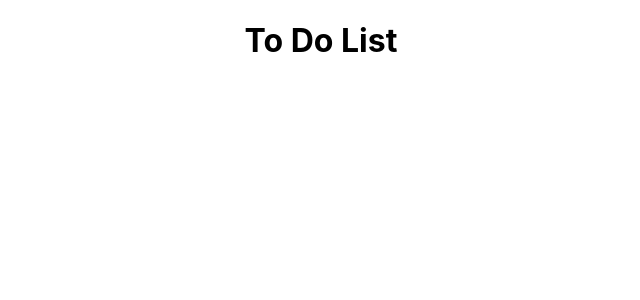
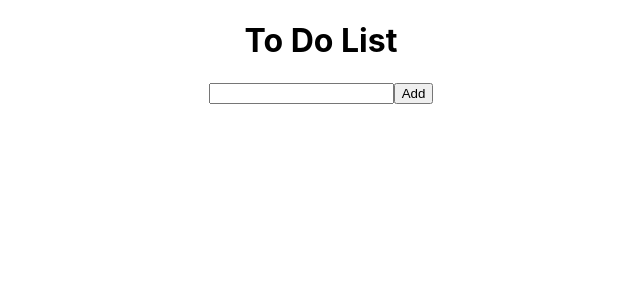
Before and after one commit to dopimentel/todo-list, a React (Create React App) app in the folder front-end/: page / in a window 1280 px wide. Shown: the top 300 px of the page, without its empty margins (319-959 px from the left). Built offline with nearby package versions, Linux system fonts and the light colour scheme.

Commit message:
feat: ItemAdd component

```diff
--- a/front-end/src/App.js
+++ b/front-end/src/App.js
@@ -1,12 +1,14 @@
 // import logo from './logo.svg';
 import './App.css';
 import { TaskProvider } from './context/taskContext';
+import ItemAdd from './components/ItemAdd';
 
 function App() {
   return (
     <TaskProvider>
       <div className="App">
       <h1>To Do List</h1>
+      <ItemAdd />
       </div>
     </TaskProvider>
   );
--- /dev/null
+++ b/front-end/src/components/ItemAdd/index.jsx
@@ -0,0 +1,28 @@
+import React, { useContext, useState } from 'react';
+import TaskContext from '../../context/taskContext';
+
+function ItemAdd() {
+    const { addTask } = useContext(TaskContext);
+    const [description, setDescription] = useState('');
+
+    const handleAddTask = () => {
+        if (!description) {
+            return;
+        }
+        addTask(description);
+        setDescription('');
+    };
+
+    return (
+        <div>
+        <input
+            type="text"
+            value={ description }
+            onChange={ (e) => setDescription(e.target.value) }
+        />
+        <button onClick={ handleAddTask }>Add</button>
+        </div>
+    );
+    }
+
+export default ItemAdd;
```
